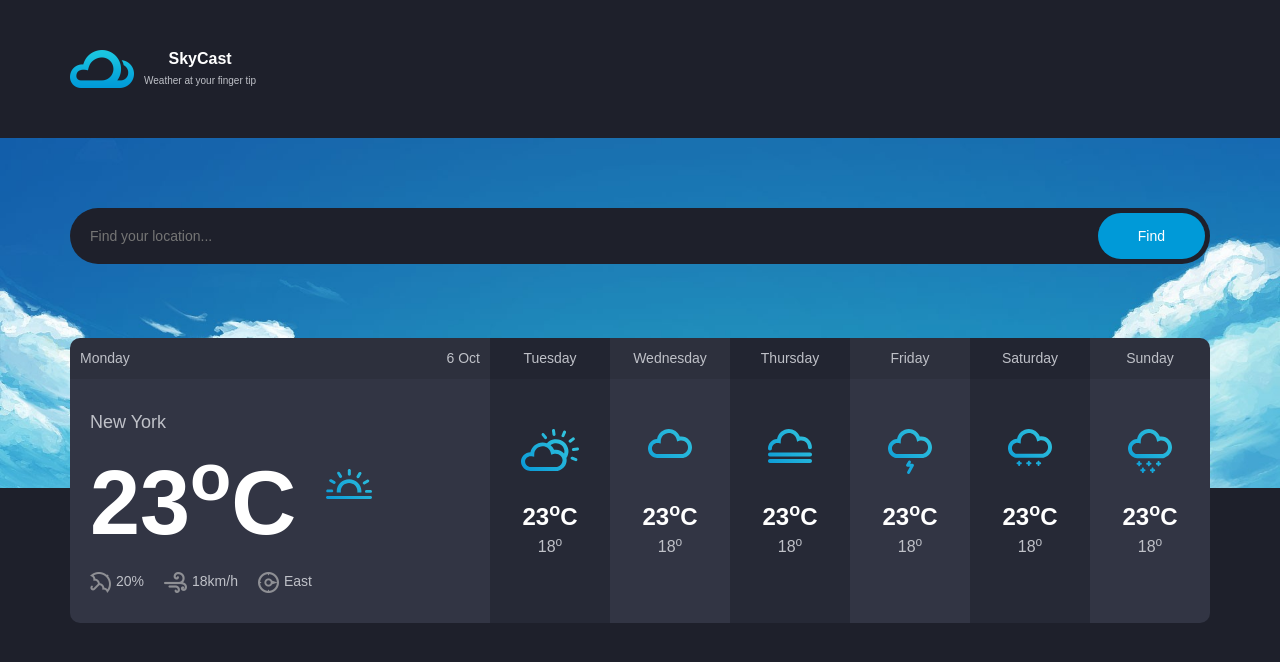
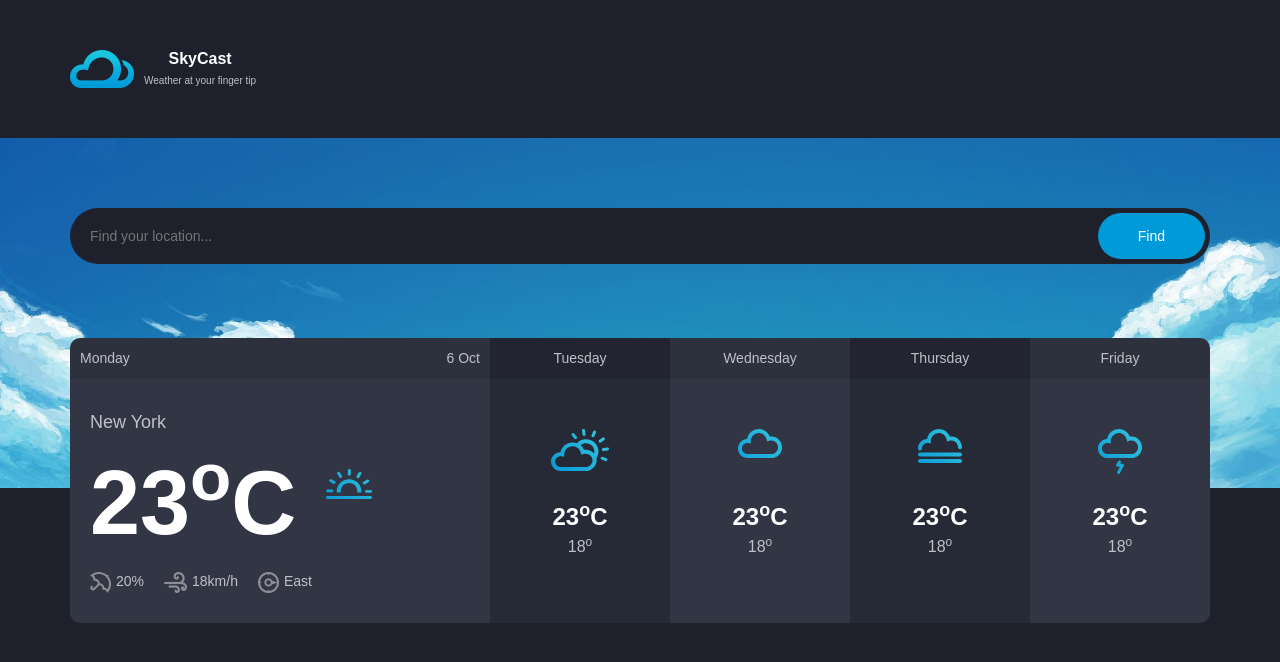
Before and after one commit to tlin108/react-weather, a React (Create React App) app: page / in a window 1280 px wide. Shown: the top 662 px of the page. Built offline with nearby package versions, Linux system fonts and the light colour scheme.

Commit message:
minor adjustment in layout

```diff
--- a/src/App.js
+++ b/src/App.js
@@ -95,30 +95,6 @@ class App extends Component {
                     <small>18<sup>o</sup></small>
                   </div>
                 </div>
-                <div className="forecast">
-                  <div className="forecast-header">
-                    <div className="day">Saturday</div>
-                  </div>
-                  <div className="forecast-content">
-                    <div className="forecast-icon">
-                      <img src="images/icons/icon-13.svg" alt=""/>
-                    </div>
-                    <div className="degree">23<sup>o</sup>C</div>
-                    <small>18<sup>o</sup></small>
-                  </div>
-                </div>
-                <div className="forecast">
-                  <div className="forecast-header">
-                    <div className="day">Sunday</div>
-                  </div>
-                  <div className="forecast-content">
-                    <div className="forecast-icon">
-                      <img src="images/icons/icon-14.svg" alt=""/>
-                    </div>
-                    <div className="degree">23<sup>o</sup>C</div>
-                    <small>18<sup>o</sup></small>
-                  </div>
-                </div>
               </div>
             </div>
           </div>
```
